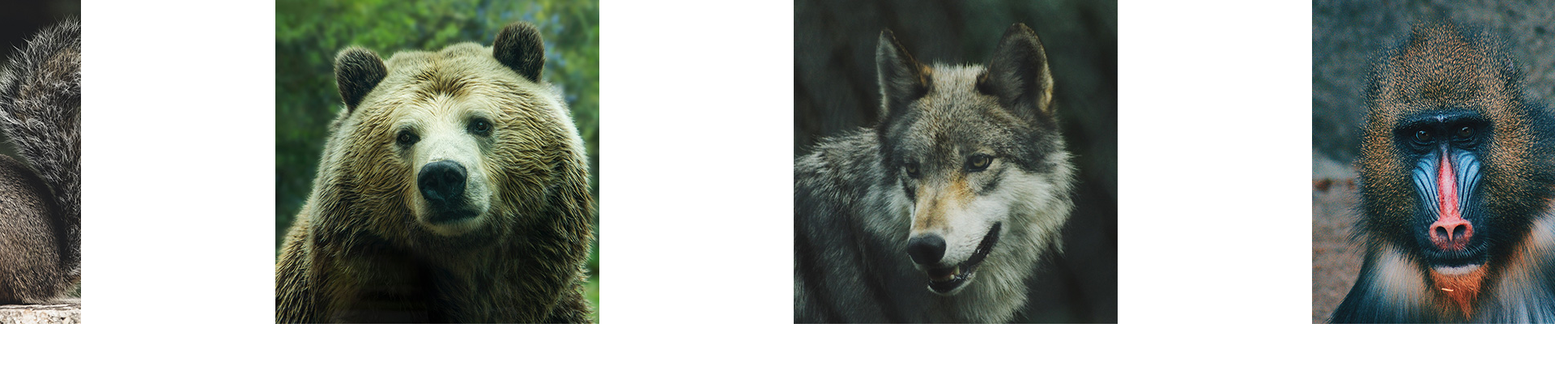
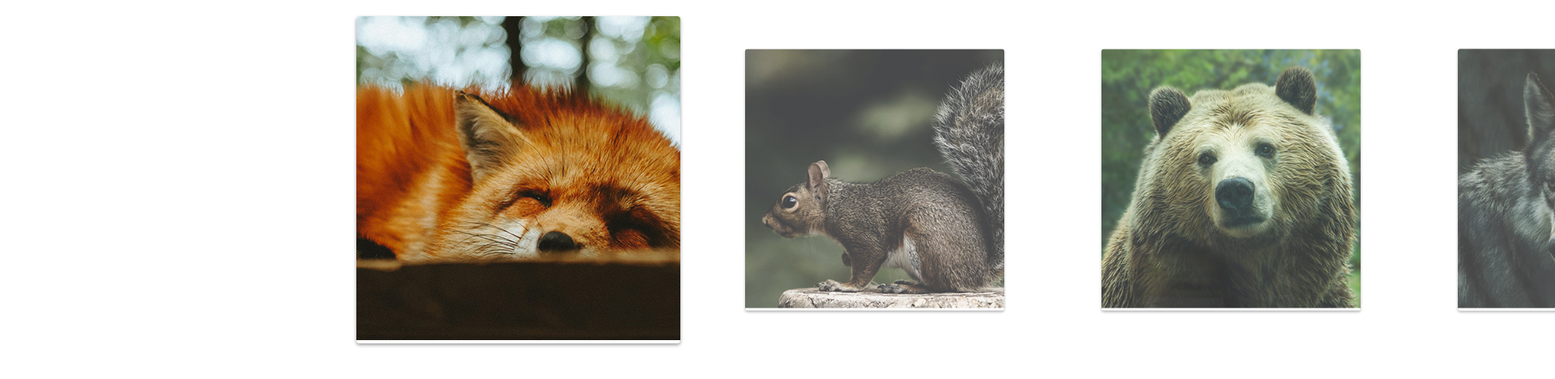
Before and after one commit to BrunoConceica0/Projeto-Slide, a website with bundled scripts: page index.html in a window 1280 px wide. Shown: the top 468 px of the page at 81% size, 1920 px wide, since content can reach past the window. Built offline with nearby package versions, Linux system fonts and the light colour scheme.

Commit message:
Ajuste de configuração rezise e adição de classe active

```diff
--- a/css/style.css
+++ b/css/style.css
@@ -2,19 +2,34 @@
   padding: 0;
   margin: 0;
   list-style: none;
+  box-sizing: border-box;
 }
-img {
-  display: block;
+.slide li img {
   max-width: 100%;
+  width: 100%;
+}
+.slide:hover {
+  will-change: transform;
 }
 .slide {
+  padding-top: 20px;
   display: flex;
-  /* transition: 0.3s; */
 }
+
 .slide li {
-  overflow: hidden;
   flex-shrink: 0;
-  width: 80vw;
+  width: 100;
   max-width: 600px;
   margin: 0 20px;
+
+  border-radius: 4px;
+  overflow: hidden;
+  box-shadow: 0 2px 4px rgba(0, 0, 0, 0.4);
+  opacity: 0.8;
+  transform: scale(0.8);
+  transition: 0.4s;
 }
+.slide li.active {
+  opacity: 1;
+  transform: scale(1);
+}
--- a/index.html
+++ b/index.html
@@ -11,12 +11,12 @@
 <body>
   <div class="wrapper">
     <ul class="slide">
-      <li><img src="./img/foto1-thumb.jpg" alt=""></li>
-      <li><img src="./img/foto2-thumb.jpg" alt=""></li>
-      <li><img src="./img/foto3-thumb.jpg" alt=""></li>
-      <li><img src="./img/foto4-thumb.jpg" alt=""></li>
-      <li><img src="./img/foto5-thumb.jpg" alt=""></li>
-      <li><img src="./img/foto6-thumb.jpg" alt=""></li>
+      <li><img src="./img/foto1-thumb.jpg" alt="" width="400" height="400"></li>
+      <li><img src="./img/foto2-thumb.jpg" alt="" width="400" height="400"></li>
+      <li><img src="./img/foto3-thumb.jpg" alt=width="400" height="400"""></li>
+      <li><img src="./img/foto4-thumb.jpg" alt=width="400" height="400"""></li>
+      <li><img src="./img/foto5-thumb.jpg" alt=width="400" height="400"""></li>
+      <li><img src="./img/foto6-thumb.jpg" alt=width="400" height="400"""></li>
     </ul>
   </div>
 
--- a/js/script.js
+++ b/js/script.js
@@ -2,5 +2,5 @@ import Slide from "./slide.js";
 
 const slide = new Slide(".slide", ".wrapper");
 slide.init();
-slide.changeSlide(3);
-slide.activePrevSlide()
+slide.changeSlide(0);
+slide.activePrevSlide();
--- a/js/slide.js
+++ b/js/slide.js
@@ -1,13 +1,12 @@
+import debouce from "./debounce.js";
 export default class Slide {
   constructor(slide, wrapper) {
     this.slide = document.querySelector(slide);
     this.wrapper = document.querySelector(wrapper);
-    if (!this.wrapper || !this.slide) {
-      console.error("Wrapper or slide not found.");
-      return;
-    }
+
     // Este objeto vai ser geral, vai ter referencia dos números, na onde esta o slide, quando foi movido o mouse, finalPosition = posição final, startX = pegando referencia inicial onde foi executado o click ,movement= o total que se moveu
     this.dist = { finalPosition: 0, startX: 0, movement: 0 };
+    this.activeClass = "active";
   }
   //atualzar o movement
   updatePosition(clientX) {
@@ -32,7 +31,7 @@ export default class Slide {
       movetype = "mousemove";
     } else {
       this.dist.startX = event.changedTouches[0].clientX;
-      console.log(event);
+      // console.log(event);
       movetype = "touchmove";
     }
     // console.log("Mousedown");
@@ -80,13 +79,7 @@ export default class Slide {
       this.changeSlide(this.index.active);
     }
   }
-  // colocando todos callback no bind em forma de paramentro
-  bindEvent() {
-    this.onStart = this.onStart.bind(this);
-    this.onMove = this.onMove.bind(this);
-    this.onEnd = this.onEnd.bind(this);
-    this.updatePosition = this.updatePosition.bind(this);
-  }
+
   // slides-config
 
   // configuração para deixa a imagem no centra do site
@@ -111,12 +104,19 @@ export default class Slide {
       next: index === last ? undefined : index + 1,
     };
   }
+  changeActiveClass() {
+    this.slideArray.forEach((item) => {
+      item.element.classList.remove(this.activeClass);
+    });
+    this.slideArray[this.index.active].element.classList.add(this.activeClass);
+  }
   // um metoda que muda o slide com passar do index
   changeSlide(index) {
     const activeSlide = this.slideArray[index];
     this.moveSlide(this.slideArray[index].position);
     this.slidesIndexNav(index);
     this.dist.finalPosition = activeSlide.position;
+    this.changeActiveClass();
   }
   // função de proxímo e o anterio da imagem
   activePrevSlide() {
@@ -129,7 +129,24 @@ export default class Slide {
       this.changeSlide(this.index.next);
     }
   }
-
+  onRezise() {
+    setTimeout(() => {
+      this.slidesConfig();
+      this.changeSlide(this.index.active);
+      console.log("teste");
+    }, 1000);
+  }
+  addReziseEvent() {
+    window.addEventListener("resize", this.onRezise);
+  }
+  // colocando todos callback no bind em forma de paramentro
+  bindEvent() {
+    this.onStart = this.onStart.bind(this);
+    this.onMove = this.onMove.bind(this);
+    this.onEnd = this.onEnd.bind(this);
+    this.updatePosition = this.updatePosition.bind(this);
+    this.onRezise = debouce(this.onRezise.bind(this), 200);
+  }
   // iniciar os eventos
   init() {
     this.transition(true);
@@ -137,6 +154,8 @@ export default class Slide {
     this.addSlideEvent();
     this.slidesConfig();
     this.slidePosition(this.slide);
+    // this.slidesIndexNav(0);
+    this.onRezise();
     return this;
   }
 }
```
Also changed, not shown: main.js/main.js (+12 -2 lines).
